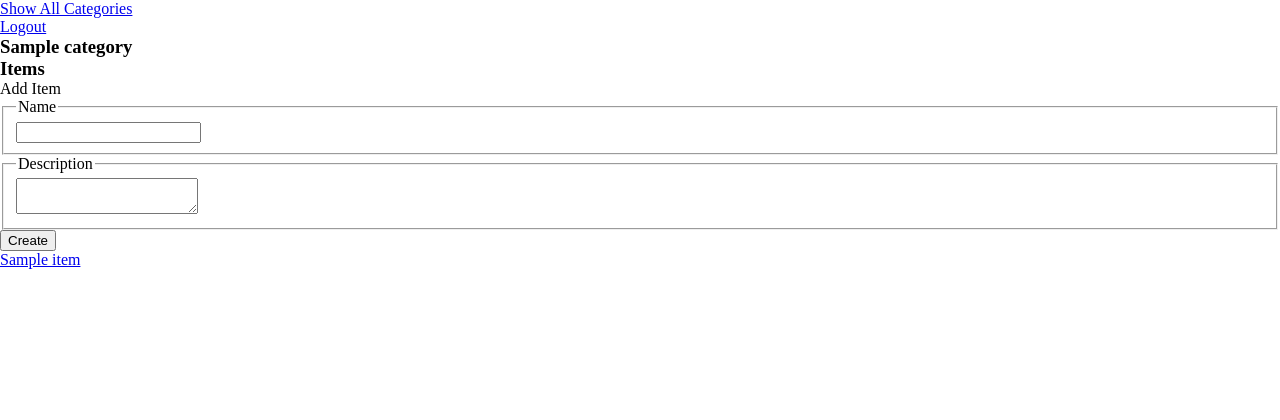
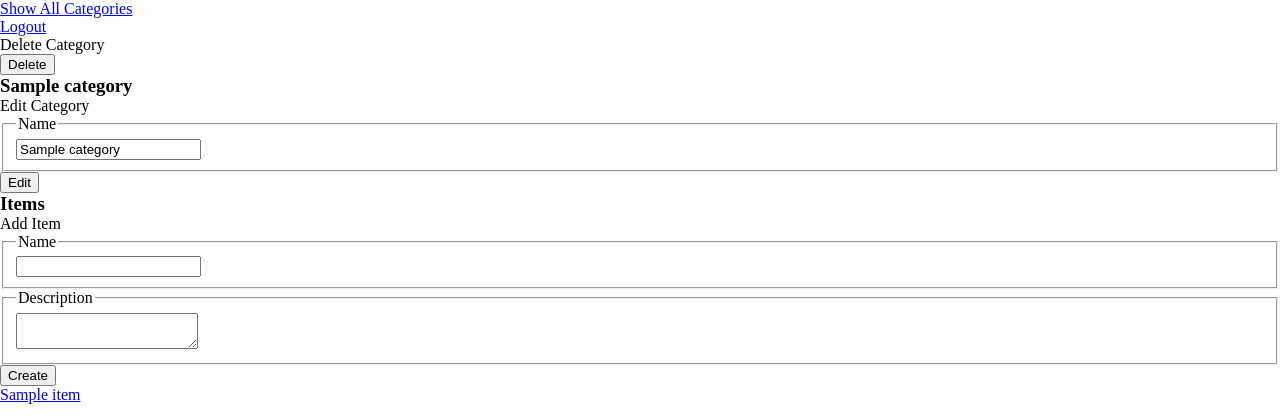
Before and after one commit to spellew/itemize, a Flask app: page /categories/1/ in a window 1280 px wide. Shown: the top 420 px of the page. Run offline with Flask 2, Linux system fonts and the light colour scheme; the visitor is signed in with stand-in values (Sample User, id 1); tables that the repository leaves empty hold one stand-in row (values such as "Sample post"); some libraries are stand-ins or nearby versions.

Commit message:
Changed account/user id parameter error

```diff
--- a/server.py
+++ b/server.py
@@ -269,7 +269,7 @@ def edit_category(category_id):
         category = \
             db_session.query(Category).filter_by(id=category_id).one()
         allowed_edits = ('name', )
-        if login_session['id'] == category.user_id:
+        if login_session['id'] == category.account_id:
             for arg in request.form:
                 if arg in allowed_edits:
                     if len(request.form[arg]) >= 1:
@@ -300,7 +300,7 @@ def delete_category(category_id):
     try:
         category = \
             db_session.query(Category).filter_by(id=category_id).one()
-        if login_session['id'] == category.user_id:
+        if login_session['id'] == category.account_id:
             items = \
                 db_session.query(Item).filter_by(category_id=category_id).all()
             db_session.delete(category)
@@ -439,7 +439,7 @@ def get_item_json(category_id, item_id):
 def edit_item(category_id, item_id):
     try:
         item = db_session.query(Item).filter_by(id=item_id).one()
-        if login_session['id'] == item.user_id:
+        if login_session['id'] == item.account_id:
             allowed_edits = ('name', 'description')
             for arg in request.form:
                 if arg in allowed_edits:
@@ -469,7 +469,7 @@ def edit_item(category_id, item_id):
 def delete_item(category_id, item_id):
     try:
         item = db_session.query(Item).filter_by(id=item_id).one()
-        if login_session['id'] == item.user_id:
+        if login_session['id'] == item.account_id:
             db_session.delete(item)
             db_session.commit()
             return redirect(url_for('get_items',
--- a/templates/category.html
+++ b/templates/category.html
@@ -2,7 +2,7 @@
 {% block content %}
   <div>
     <div>
-      {% if 'id' in session and session['id'] == category.user_id %}
+      {% if 'id' in session and session['id'] == category.account_id %}
       <div>
         <p>Delete Category</p>
         <form id="delete-category" data-category-id="{{ category.id }}">
@@ -13,7 +13,7 @@
       <div>
         <h3>{{ category.name }}</h3>
       </div>
-      {% if 'id' in session and session['id'] == category.user_id %}
+      {% if 'id' in session and session['id'] == category.account_id %}
         <div>
           <p>Edit Category</p>
           <form id="edit-category" data-category-id="{{ category.id }}">
--- a/templates/item.html
+++ b/templates/item.html
@@ -7,7 +7,7 @@
         </a>
       </div>
       <div>
-        {% if 'id' in session and session['id'] == item.user_id %}
+        {% if 'id' in session and session['id'] == item.account_id %}
           <div>
             <p>Delete Item</p>
             <form id="delete-item" data-category-id="{{ category.id }}" data-item-id="{{ item.id }}">
@@ -18,7 +18,7 @@
         <div>
           <h3>{{ item.name }}</h3>
         </div>
-        {% if 'id' in session and session['id'] == item.user_id %}
+        {% if 'id' in session and session['id'] == item.account_id %}
           <div>
             <p>Edit Item</p>
             <form id="edit-item" data-category-id="{{ category.id }}" data-item-id="{{ item.id }}">
```
